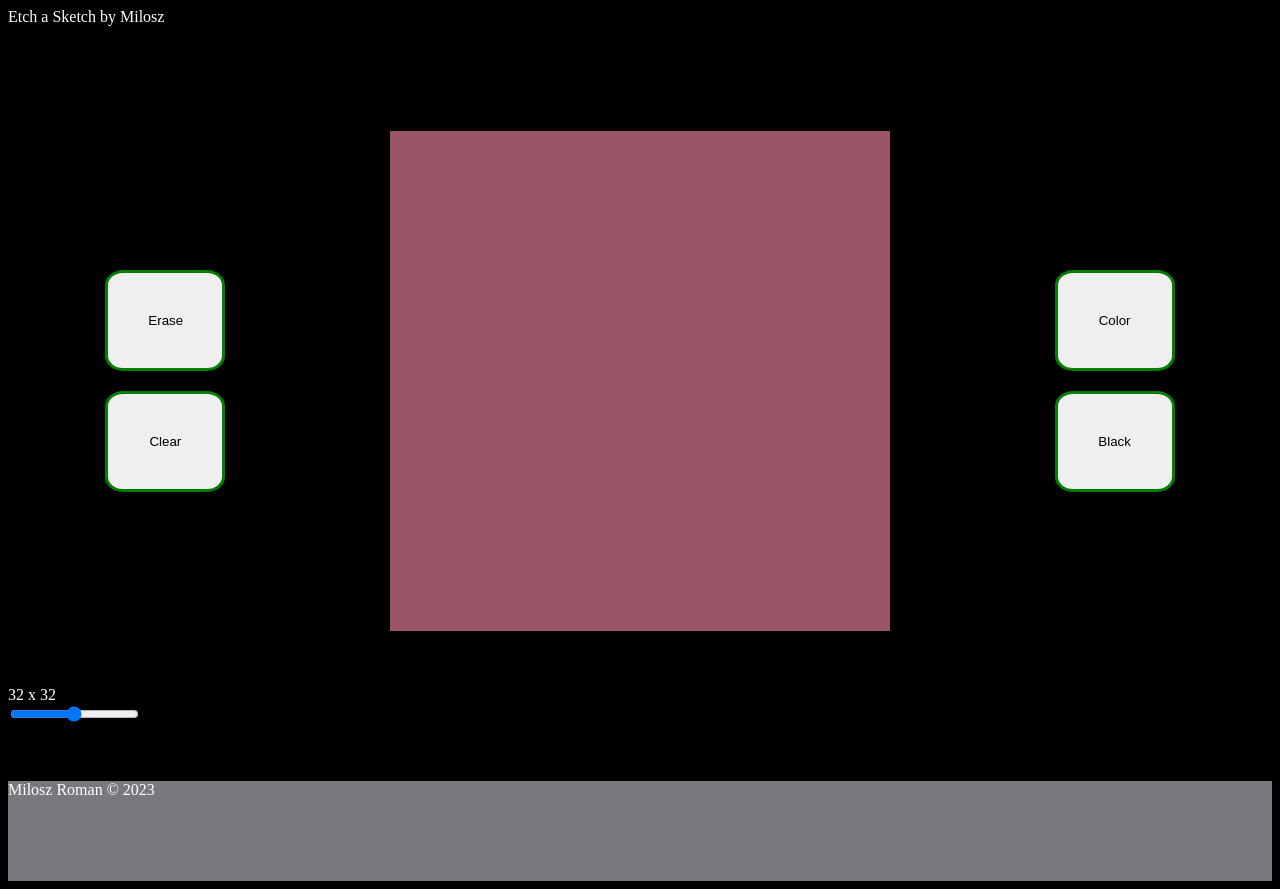
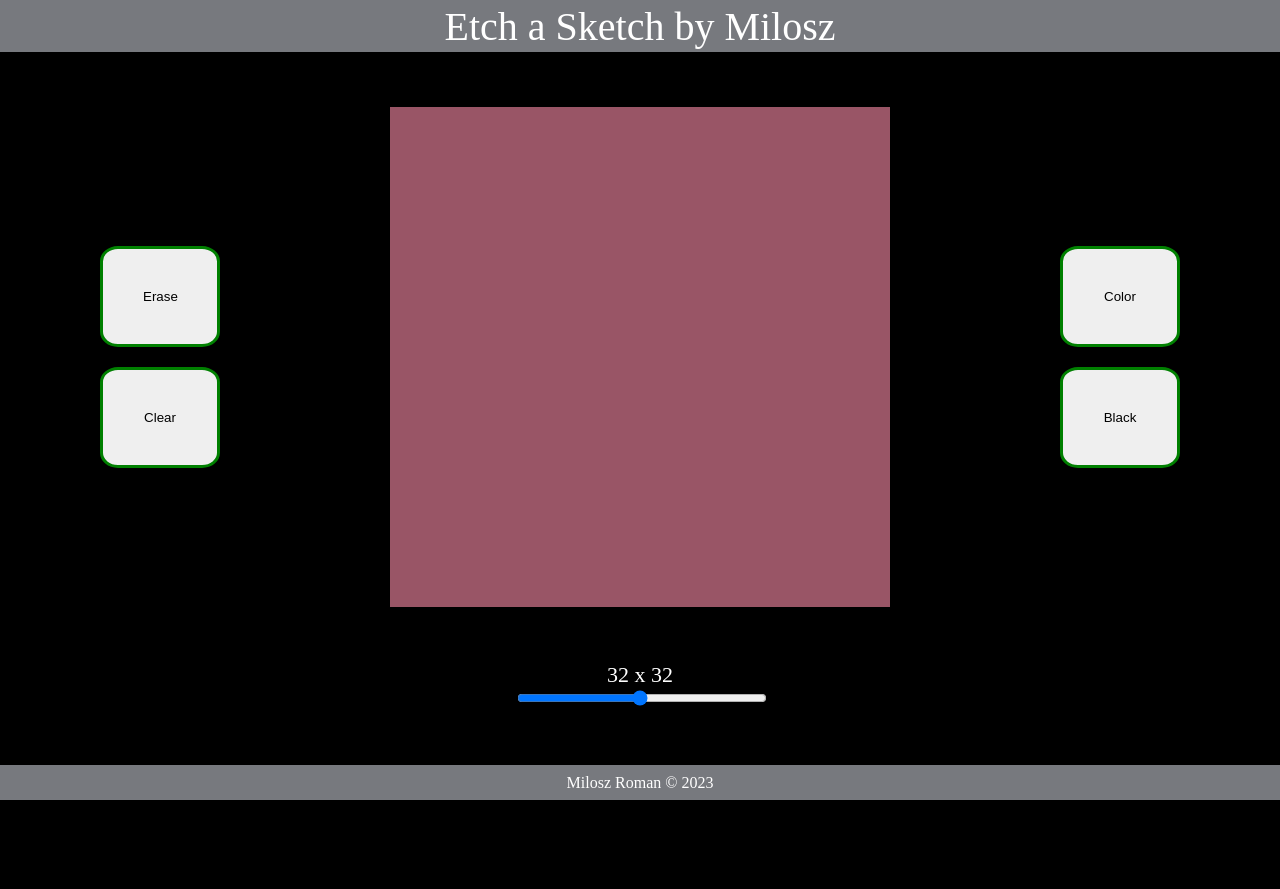
Before and after one commit to MioszR/Etch-a-Sketch, a plain HTML site: page index.html in a window 1280 px wide. After the commit the page ends 800 px from the top, so only its background shows below. Drawn offline with Linux system fonts and the light colour scheme.

Commit message:
Style header, footer and sizer section

```diff
--- a/style.css
+++ b/style.css
@@ -5,19 +5,28 @@ body {
     flex-direction: column;
     justify-content: space-between;
     gap: 55px;
+    height: 100vh;
+    padding: 0;
+    margin: 0;
 }
 
-/* .header {
+.header {
+    display: flex;
+    justify-content: center;
+    align-items: center;
+    font-size: 40px;
     background-color: #77797e;
-    color: #000;
-    width: fit-content;
-    height: 100px;
-} */
+    width: 100%;
+    height: 75px;
+    order: 1;
+}
 
 #container {
     display: flex;
     justify-content: space-around;
-    margin-top: 50px;
+    order: 2;
+    flex: 1;
+    height: 100%;
 }
 
 .left-side {
@@ -48,11 +57,26 @@ body {
     background-color: #956;
 }
 
+.sizer {
+    order: 3;
+    width: 250px;
+    align-self: center;
+}
+
+.value {
+    font-size: 22px;
+    display: flex;
+    justify-content: center;
+}
+
 .footer {
     display: flex;
     background-color: #77797e;
-    width: auto;
-    height: 100px;
+    justify-content: center;
+    align-items: center;
+    width: 100%;
+    height: 50px;
     margin: 0%;
     padding: 0px;
+    order: 4;
 }
```
